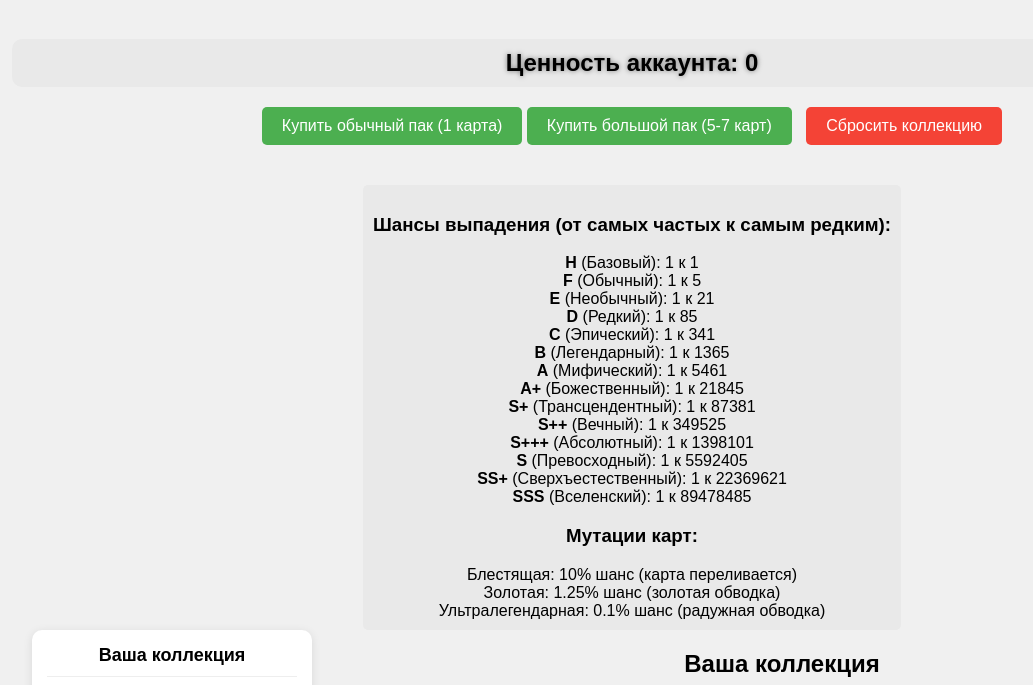
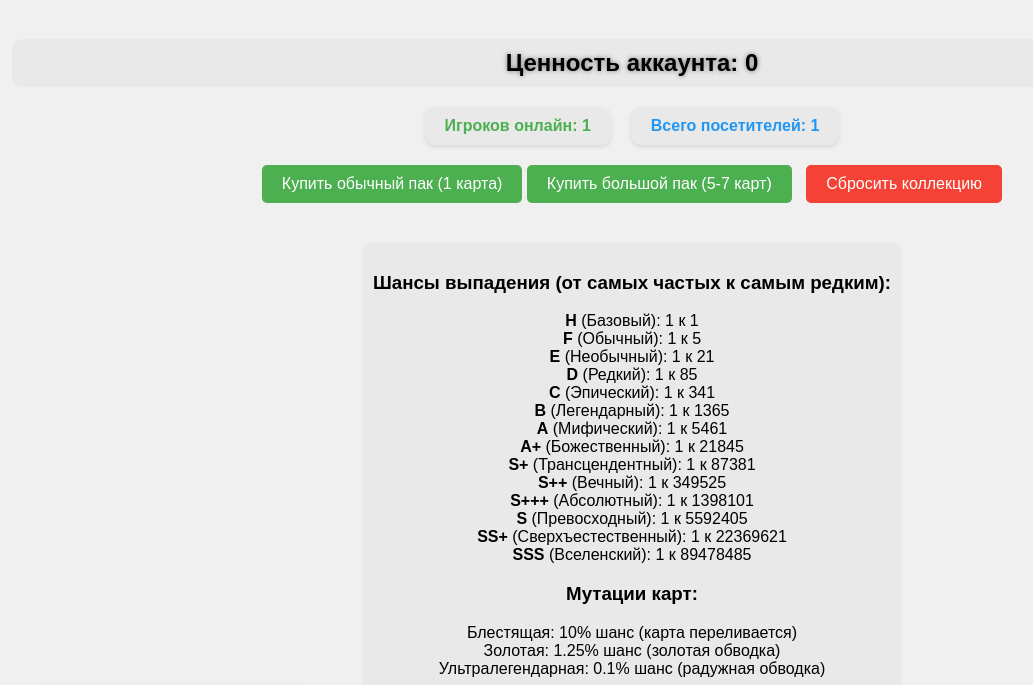
Before and after one commit to BlotTik2023/-MUTATION-CardsOpen, a plain HTML site: page index.html in a window 1280 px wide. Shown: the part 81-766 px from the top of the page, without its empty margins (8-1041 px from the left). Drawn offline with Linux system fonts and the light colour scheme.

Commit message:
Update index.html

```diff
--- a/index.html
+++ b/index.html
@@ -8,6 +8,29 @@
         /* Все предыдущие стили остаются без изменений */
         /* Добавляем новые стили для группировки карт */
 
+		/* Добавляем новые стили для счетчиков игроков */
+		.player-counters {
+			display: flex;
+			justify-content: center;
+			gap: 20px;
+			margin-bottom: 20px;
+		}
+
+		.player-counter {
+			background-color: rgba(233, 233, 233, 1);
+			padding: 10px 20px;
+			border-radius: 10px;
+			font-weight: bold;
+			box-shadow: 0 2px 4px rgba(0,0,0,0.1);
+		}
+
+		.online-counter {
+			color: #4CAF50;
+		}
+
+		.total-counter {
+			color: #2196F3;
+		}
         .account-value {
 			font-size: 24px;
 			font-weight: bold;
@@ -614,6 +637,10 @@
 <body>
     <h1>Коллекционные карточки</h1>
 	<div class="account-value">Ценность аккаунта: <span id="accountValue">0</span></div>
+	<div class="player-counters">
+    <div class="player-counter online-counter">Игроков онлайн: <span id="onlinePlayers">0</span></div>
+    <div class="player-counter total-counter">Всего посетителей: <span id="totalPlayers">0</span></div>
+	</div>
     <div>
         <button id="buyPack">Купить обычный пак (1 карта)</button>
         <button id="buyBigPack">Купить большой пак (5-7 карт)</button>
@@ -729,6 +756,73 @@
         const scrollIndicator = document.querySelector('.scroll-indicator');
         const sidebarCardList = document.getElementById('sidebarCardList');
 		const accountValueElement = document.getElementById('accountValue');
+		// Добавляем новые элементы для счетчиков
+		const onlinePlayersElement = document.getElementById('onlinePlayers');
+		const totalPlayersElement = document.getElementById('totalPlayers');
+
+		// Функция для обновления счетчиков игроков
+		function updatePlayerCounters() {
+			// Получаем данные из localStorage или устанавливаем значения по умолчанию
+			let playerStats = JSON.parse(localStorage.getItem('playerStats')) || {
+				total: 0,
+				online: 0,
+				lastSession: null
+			};
+
+			// Проверяем, новый ли это посетитель
+			const isNewVisitor = !playerStats.lastSession ||
+                         (Date.now() - playerStats.lastSession) > 30 * 60 * 1000; // 30 минут
+
+			if (isNewVisitor) {
+				playerStats.total += 1;
+			}
+
+			// Обновляем онлайн-статистику
+			playerStats.online += 1;
+			playerStats.lastSession = Date.now();
+
+			// Сохраняем обновленные данные
+			localStorage.setItem('playerStats', JSON.stringify(playerStats));
+
+			// Обновляем отображение
+			onlinePlayersElement.textContent = playerStats.online;
+			totalPlayersElement.textContent = playerStats.total;
+
+			// Периодически обновляем счетчик онлайн (каждые 5 минут)
+			setTimeout(updateOnlineCounter, 5 * 60 * 1000);
+}
+
+		// Функция для обновления только счетчика онлайн
+		function updateOnlineCounter() {
+			let playerStats = JSON.parse(localStorage.getItem('playerStats')) || {
+				total: 0,
+				online: 0,
+				lastSession: null
+			};
+
+			// Уменьшаем счетчик онлайн, если сессия устарела (более 5 минут)
+			if (playerStats.lastSession && (Date.now() - playerStats.lastSession) > 5 * 60 * 1000) {
+				playerStats.online = Math.max(0, playerStats.online - 1);
+				localStorage.setItem('playerStats', JSON.stringify(playerStats));
+			}
+
+			onlinePlayersElement.textContent = playerStats.online;
+
+			// Продолжаем периодическое обновление
+			setTimeout(updateOnlineCounter, 5 * 60 * 1000);
+}
+
+		// Инициализация счетчиков при загрузке страницы
+		window.addEventListener('load', function() {
+			updatePlayerCounters();
+
+			// Также обновляем счетчики при возвращении на страницу (например, из другой вкладки)
+			document.addEventListener('visibilitychange', function() {
+				if (!document.hidden) {
+					updatePlayerCounters();
+				}
+			});
+		});
 
         // Элементы для разделов коллекции
         const ultraLegendaryCardsSection = document.getElementById('ultraLegendaryCards');
```
